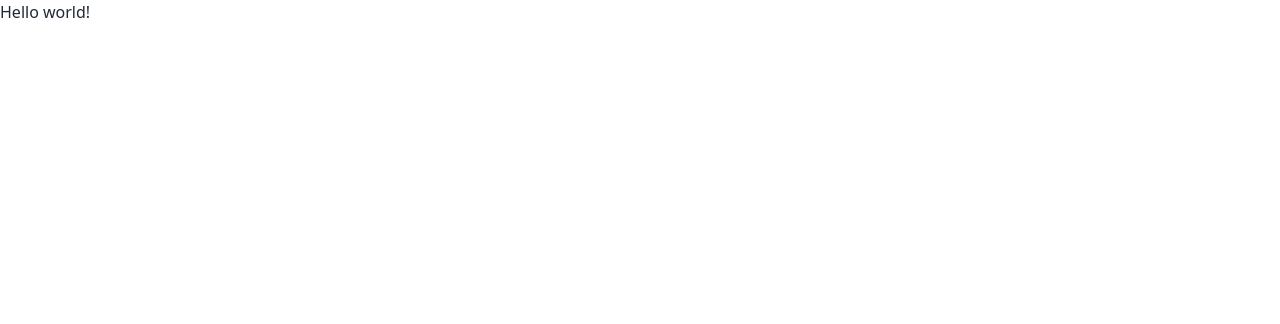
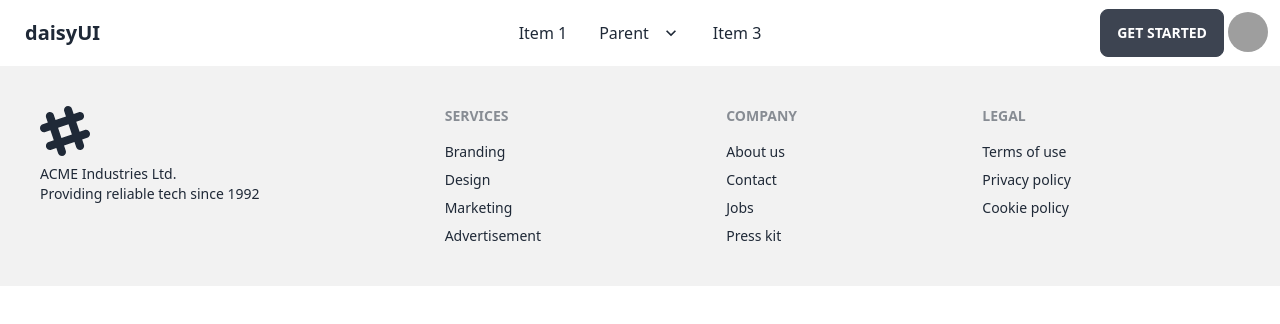
Before and after one commit to rh-abir/toy-marketplace, a React (Vite) app: page / in a window 1280 px wide. Shown: the top 324 px of the page. Built offline with nearby package versions, Linux system fonts and the light colour scheme; grey boxes are pictures that could not be loaded.

Commit message:
add navbar and footer

```diff
--- a/src/Layouts/Main.jsx
+++ b/src/Layouts/Main.jsx
@@ -1,8 +1,11 @@
+import Footer from "../pages/Shared/Footer/Footer";
+import NavBar from "../pages/Shared/NavBar/NavBar";
 
 const Main = () => {
     return (
         <div>
-            <h2>This is Main Layouts</h2>
+            <NavBar></NavBar>
+            <Footer></Footer>
         </div>
     );
 };
--- /dev/null
+++ b/src/pages/Shared/Footer/Footer.jsx
@@ -0,0 +1,47 @@
+
+const Footer = () => {
+  return (
+    <footer className="footer p-10 bg-base-200 text-base-content">
+      <div>
+        <svg
+          width="50"
+          height="50"
+          viewBox="0 0 24 24"
+          xmlns="http://www.w3.org/2000/svg"
+          fillRule="evenodd"
+          clipRule="evenodd"
+          className="fill-current"
+        >
+          <path d="M22.672 15.226l-2.432.811.841 2.515c.33 1.019-.209 2.127-1.23 2.456-1.15.325-2.148-.321-2.463-1.226l-.84-2.518-5.013 1.677.84 2.517c.391 1.203-.434 2.542-1.831 2.542-.88 0-1.601-.564-1.86-1.314l-.842-2.516-2.431.809c-1.135.328-2.145-.317-2.463-1.229-.329-1.018.211-2.127 1.231-2.456l2.432-.809-1.621-4.823-2.432.808c-1.355.384-2.558-.59-2.558-1.839 0-.817.509-1.582 1.327-1.846l2.433-.809-.842-2.515c-.33-1.02.211-2.129 1.232-2.458 1.02-.329 2.13.209 2.461 1.229l.842 2.515 5.011-1.677-.839-2.517c-.403-1.238.484-2.553 1.843-2.553.819 0 1.585.509 1.85 1.326l.841 2.517 2.431-.81c1.02-.33 2.131.211 2.461 1.229.332 1.018-.21 2.126-1.23 2.456l-2.433.809 1.622 4.823 2.433-.809c1.242-.401 2.557.484 2.557 1.838 0 .819-.51 1.583-1.328 1.847m-8.992-6.428l-5.01 1.675 1.619 4.828 5.011-1.674-1.62-4.829z"></path>
+        </svg>
+        <p>
+          ACME Industries Ltd.
+          <br />
+          Providing reliable tech since 1992
+        </p>
+      </div>
+      <div>
+        <span className="footer-title">Services</span>
+        <a className="link link-hover">Branding</a>
+        <a className="link link-hover">Design</a>
+        <a className="link link-hover">Marketing</a>
+        <a className="link link-hover">Advertisement</a>
+      </div>
+      <div>
+        <span className="footer-title">Company</span>
+        <a className="link link-hover">About us</a>
+        <a className="link link-hover">Contact</a>
+        <a className="link link-hover">Jobs</a>
+        <a className="link link-hover">Press kit</a>
+      </div>
+      <div>
+        <span className="footer-title">Legal</span>
+        <a className="link link-hover">Terms of use</a>
+        <a className="link link-hover">Privacy policy</a>
+        <a className="link link-hover">Cookie policy</a>
+      </div>
+    </footer>
+  );
+};
+
+export default Footer;
--- /dev/null
+++ b/src/pages/Shared/NavBar/NavBar.jsx
@@ -0,0 +1,125 @@
+const NavBar = () => {
+  return (
+    <div className="navbar bg-base-100">
+      <div className="navbar-start">
+        <div className="dropdown">
+          <label tabIndex={0} className="btn btn-ghost lg:hidden">
+            <svg
+              xmlns="http://www.w3.org/2000/svg"
+              className="h-5 w-5"
+              fill="none"
+              viewBox="0 0 24 24"
+              stroke="currentColor"
+            >
+              <path
+                strokeLinecap="round"
+                strokeLinejoin="round"
+                strokeWidth="2"
+                d="M4 6h16M4 12h8m-8 6h16"
+              />
+            </svg>
+          </label>
+          <ul
+            tabIndex={0}
+            className="menu menu-compact dropdown-content mt-3 p-2 shadow bg-base-100 rounded-box w-52"
+          >
+            <li>
+              <a>Item 1</a>
+            </li>
+            <li tabIndex={0}>
+              <a className="justify-between">
+                Parent
+                <svg
+                  className="fill-current"
+                  xmlns="http://www.w3.org/2000/svg"
+                  width="24"
+                  height="24"
+                  viewBox="0 0 24 24"
+                >
+                  <path d="M8.59,16.58L13.17,12L8.59,7.41L10,6L16,12L10,18L8.59,16.58Z" />
+                </svg>
+              </a>
+              <ul className="p-2">
+                <li>
+                  <a>Submenu 1</a>
+                </li>
+                <li>
+                  <a>Submenu 2</a>
+                </li>
+              </ul>
+            </li>
+            <li>
+              <a>Item 3</a>
+            </li>
+          </ul>
+        </div>
+        <a className="btn btn-ghost normal-case text-xl">daisyUI</a>
+      </div>
+      <div className="navbar-center hidden lg:flex">
+        <ul className="menu menu-horizontal px-1">
+          <li>
+            <a>Item 1</a>
+          </li>
+          <li tabIndex={0}>
+            <a>
+              Parent
+              <svg
+                className="fill-current"
+                xmlns="http://www.w3.org/2000/svg"
+                width="20"
+                height="20"
+                viewBox="0 0 24 24"
+              >
+                <path d="M7.41,8.58L12,13.17L16.59,8.58L18,10L12,16L6,10L7.41,8.58Z" />
+              </svg>
+            </a>
+            <ul className="p-2">
+              <li>
+                <a>Submenu 1</a>
+              </li>
+              <li>
+                <a>Submenu 2</a>
+              </li>
+            </ul>
+          </li>
+          <li>
+            <a>Item 3</a>
+          </li>
+        </ul>
+      </div>
+      <div className="navbar-end">
+        <a className="btn">Get started</a>
+
+        {/* user Profile div */}
+        <div className="dropdown dropdown-end">
+          <label tabIndex={0} className="btn btn-ghost btn-circle avatar">
+            <div className="w-10 rounded-full">
+              <img src="/images/stock/photo-1534528741775-53994a69daeb.jpg" />
+            </div>
+          </label>
+          <ul
+            tabIndex={0}
+            className="menu menu-compact dropdown-content mt-3 p-2 shadow bg-base-100 rounded-box w-52"
+          >
+            <li>
+              <a className="justify-between">
+                Profile
+                <span className="badge">New</span>
+              </a>
+            </li>
+            <li>
+              <a>Settings</a>
+            </li>
+            <li>
+              <a>Logout</a>
+            </li>
+          </ul>
+        </div>
+
+        {/* user Profile div end */}
+      </div>
+    </div>
+  );
+};
+
+export default NavBar;
--- a/src/routes/Routes.jsx
+++ b/src/routes/Routes.jsx
@@ -1,9 +1,10 @@
 import { createBrowserRouter } from "react-router-dom";
+import Main from "../Layouts/Main";
 
 const router = createBrowserRouter([
     {
       path: "/",
-      element: <div>Hello world!</div>,
+      element: <Main></Main>,
     },
   ]);
 
```
